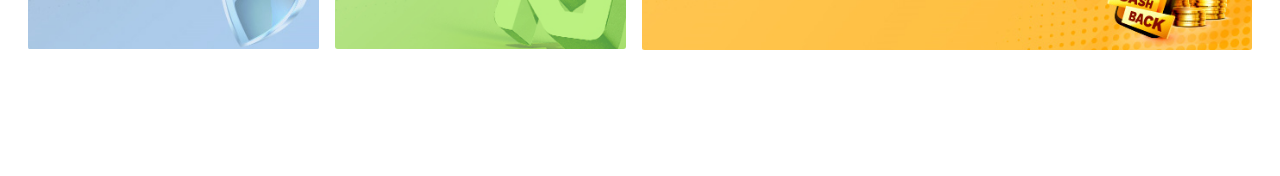
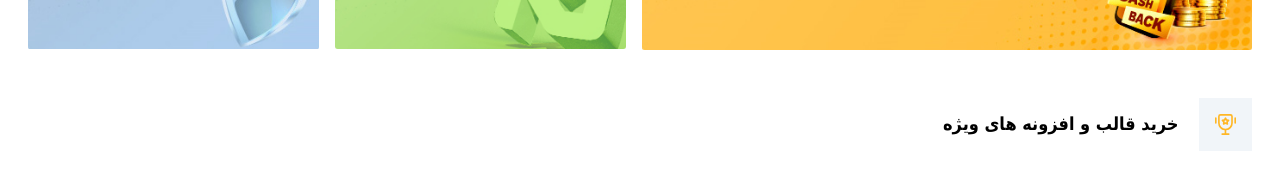
Before and after one commit to rezabox/Rust-chin, a React (Create React App) app: page / in a window 1280 px wide. Shown: the part 701-877 px from the top of the page. Before the commit the page ends 800 px from the top, so only its background shows below. Built offline with nearby package versions, Linux system fonts and the light colour scheme; a small style sheet from the web is missing.

Commit message:
add Card-origin

```diff
--- a/src/App.js
+++ b/src/App.js
@@ -1,3 +1,4 @@
+import CardOrigin from "./Components/CardTitle";
 import Header from "./Components/Header";
 import HeaderMenu from "./Components/HeaderMenu";
 import SectionInput from "./Components/SectionInput";
@@ -12,6 +13,7 @@ function App() {
        <br/>
        <br/>
        <SectionPage/>
+       <CardOrigin/>
     </div>
   );
 }
--- /dev/null
+++ b/src/Components/CardTitle.js
@@ -0,0 +1,14 @@
+import Cup_Svg from '../svg/a3df6463583ce10915f695b0a3c83803b581a6be000bc8.svg';
+function CardOrigin(){
+  return(
+       <div className='warriper flex p-7'>
+         <div className='svg_image'>
+          <img src={Cup_Svg} className='bg-slate-100 p-4' alt="Icon" />
+         </div>
+         <div className='header_title text-lg font-black mt-3 mr-5'>
+            <h3>خرید قالب و افزونه های ویژه</h3>
+         </div>
+       </div>
+  )
+}
+export default CardOrigin;
--- a/src/index.css
+++ b/src/index.css
@@ -17,11 +17,11 @@ code {
   font-family: Vazir, sans-serif;
 }
 
-.sub_title {
+.sub_title{
   font-family: Vazir, sans-serif;
   font-weight: 400;
 }
-.down_title {
+.down_title,.header_title{
   font-family: dana, IRANSans, Tahoma, sans;
   font-weight: 400;
 }
```
